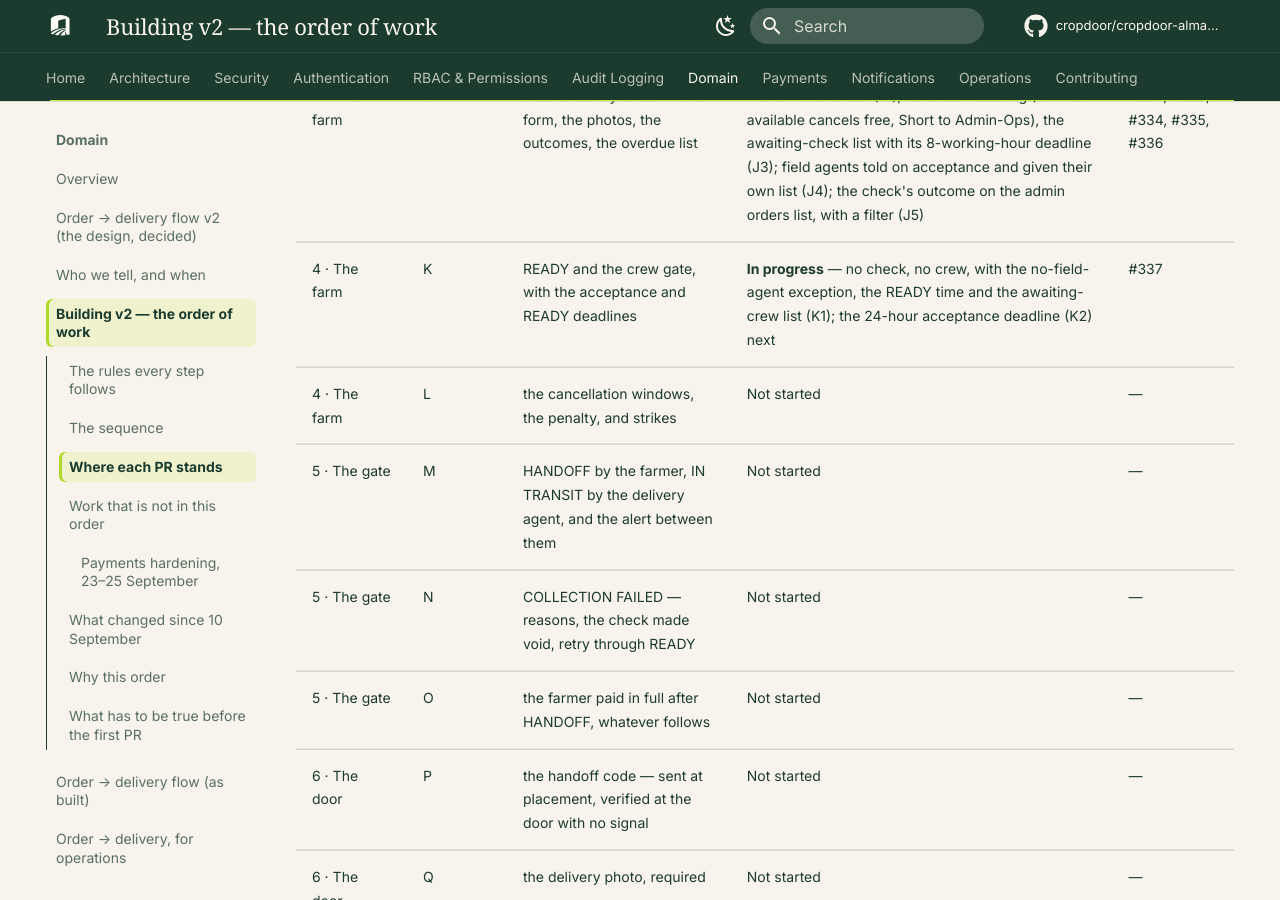
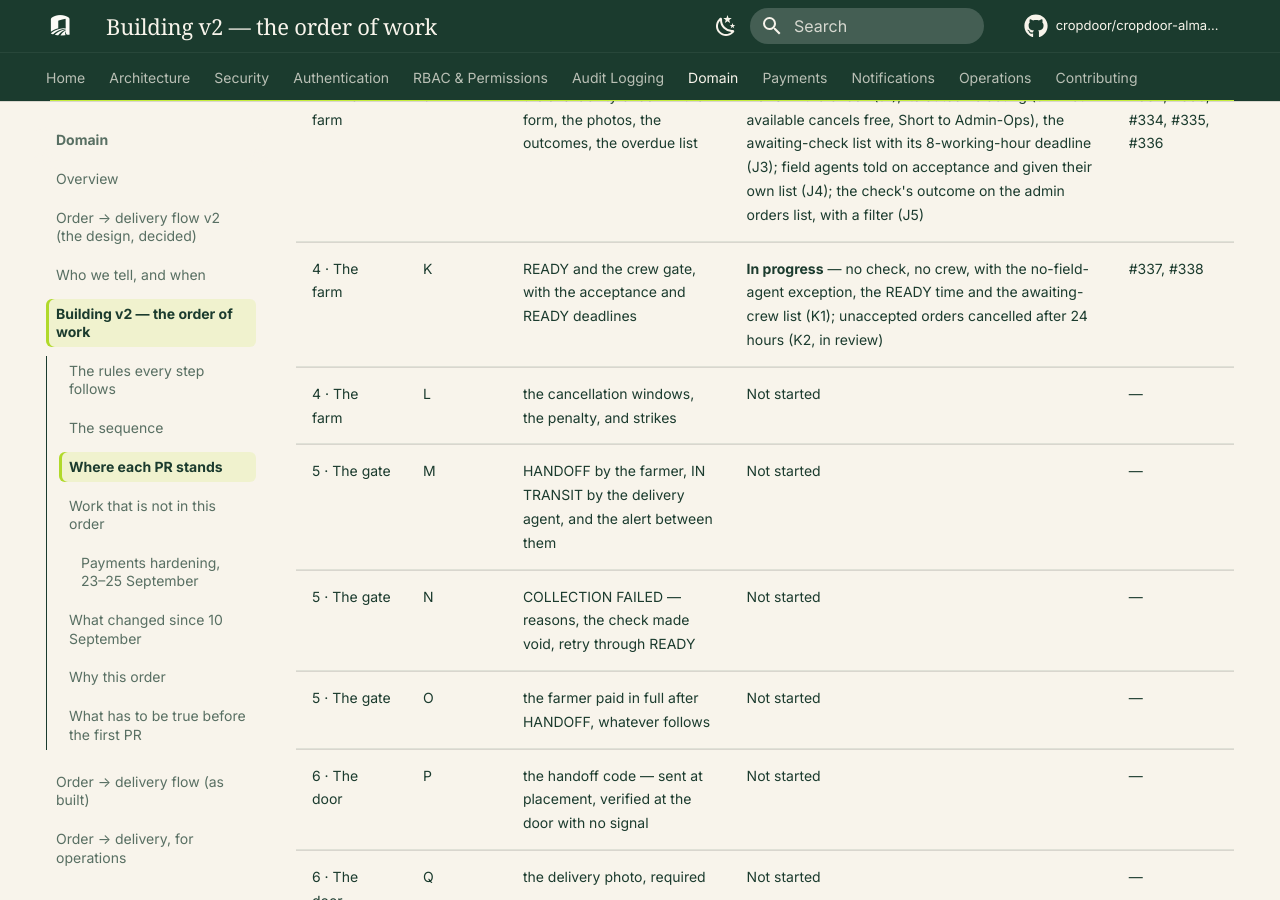
Before and after one commit to cropdoor/cropdoor-almanac, an MkDocs documentation site: the page built from docs/domain/order-delivery-flow-v2-build-order.md, in a window 1280 px wide and 900 px high, scrolled down 7218 px. Built offline with MkDocs 1.6.1 and Material for MkDocs 9.7.7, drawn with Linux system fonts in a browser that asks for light colours; some web fonts are replaced; comment, search, counter and statistics services are not loaded.

Commit message:
tracker: K2 unaccepted orders expire, in review (#338)

```diff
--- a/docs/domain/order-delivery-flow-v2-build-order.md
+++ b/docs/domain/order-delivery-flow-v2-build-order.md
@@ -71,7 +71,7 @@ The one place that says what is finished. A PR is **Done** only once it is merge
 | 3 · Money rails | H | the payout run reads the ledger and skips a disputed order | **Done** | #276 |
 | 3 · Money rails | I | refund a cash buyer by mobile money — and collect the buyer payout destination nothing else collects | **Done** | #317 |
 | 4 · The farm | J | the availability check — the form, the photos, the outcomes, the overdue list | **Done** — the check (J1), its outcome acting (J2: Not available cancels free, Short to Admin-Ops), the awaiting-check list with its 8-working-hour deadline (J3); field agents told on acceptance and given their own list (J4); the check's outcome on the admin orders list, with a filter (J5) | #332, #333, #334, #335, #336 |
-| 4 · The farm | K | READY and the crew gate, with the acceptance and READY deadlines | **In progress** — no check, no crew, with the no-field-agent exception, the READY time and the awaiting-crew list (K1); the 24-hour acceptance deadline (K2) next | #337 |
+| 4 · The farm | K | READY and the crew gate, with the acceptance and READY deadlines | **In progress** — no check, no crew, with the no-field-agent exception, the READY time and the awaiting-crew list (K1); unaccepted orders cancelled after 24 hours (K2, in review) | #337, #338 |
 | 4 · The farm | L | the cancellation windows, the penalty, and strikes | Not started | — |
 | 5 · The gate | M | HANDOFF by the farmer, IN TRANSIT by the delivery agent, and the alert between them | Not started | — |
 | 5 · The gate | N | COLLECTION FAILED — reasons, the check made void, retry through READY | Not started | — |
```
